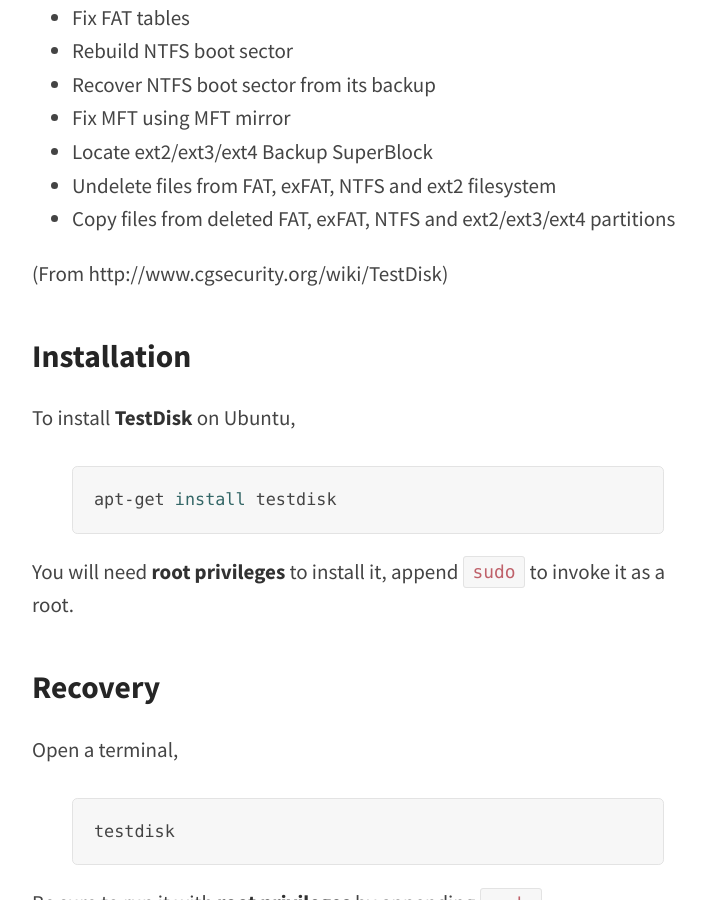
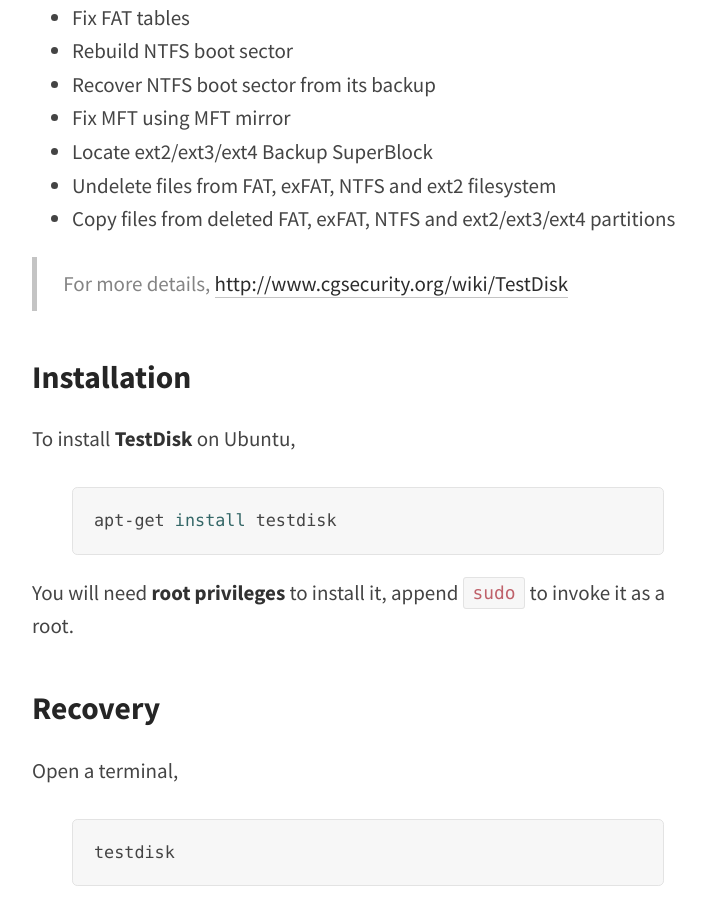
Before and after one commit to hbcbh1999/harshjv.github.io, a Jekyll site: the page built from _posts/2014-09-21-recover-deleted-data-using-testdisk-on-ubuntu.md, in a window 1280 px wide and 900 px high, scrolled down 814 px. Shown: the whole window, without its empty margins (272-978 px from the left). Built offline with Jekyll 4.4.1, drawn with Linux system fonts in a browser that asks for light colours; comment, search, counter and statistics services are not loaded.

Commit message:
Update link

```diff
--- a/_posts/2014-09-21-recover-deleted-data-using-testdisk-on-ubuntu.md
+++ b/_posts/2014-09-21-recover-deleted-data-using-testdisk-on-ubuntu.md
@@ -21,7 +21,7 @@
 * Undelete files from FAT, exFAT, NTFS and ext2 filesystem
 * Copy files from deleted FAT, exFAT, NTFS and ext2/ext3/ext4 partitions
 
-(From http://www.cgsecurity.org/wiki/TestDisk)
+> For more details, [http://www.cgsecurity.org/wiki/TestDisk](http://www.cgsecurity.org/wiki/TestDisk)
 
 ## Installation
 
```
